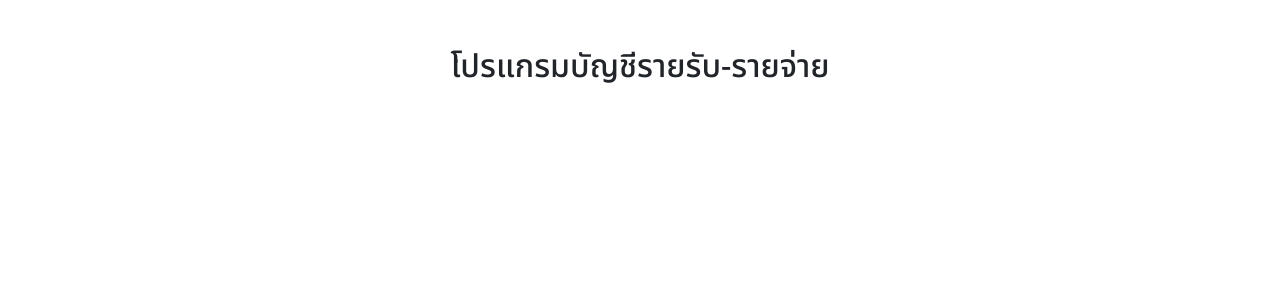
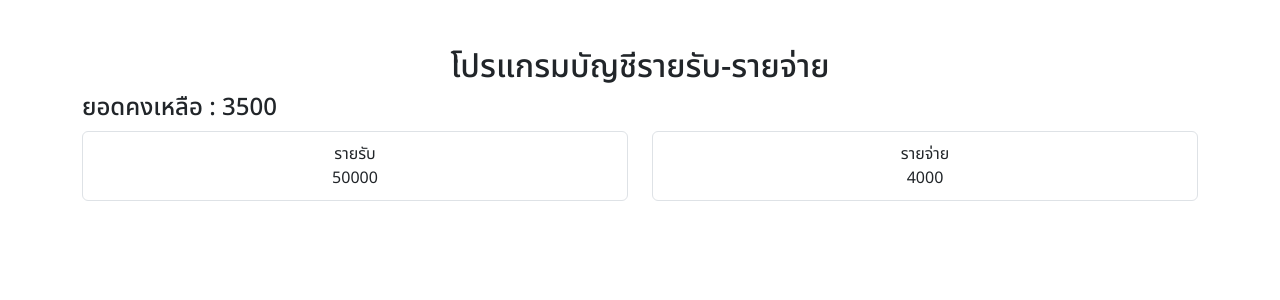
Before and after one commit to Suwit1100/Record-expenses, a React (Vite) app in the folder record-expenses/: page / in a window 1280 px wide. Shown: the top 300 px of the page. Built offline with nearby package versions, Linux system fonts and the light colour scheme.

Commit message:
ีui สรุป

```diff
--- a/record-expenses/src/App.jsx
+++ b/record-expenses/src/App.jsx
@@ -4,6 +4,7 @@ import viteLogo from '/vite.svg'
 import 'bootstrap/dist/css/bootstrap.min.css';
 import './App.css'
 import Title from './components/Title';
+import Summaryexpensess from './components/Summaryexpenses';
 
 
 function App() {
@@ -13,6 +14,7 @@ function App() {
     <>
       <div className="container mb-5">
         <Title></Title>
+        <Summaryexpensess></Summaryexpensess>
       </div>
     </>
   )
--- /dev/null
+++ b/record-expenses/src/components/Summaryexpenses.jsx
@@ -0,0 +1,42 @@
+import React from 'react'
+import "./css/Summaryexpemses.css"
+
+function Summaryexpenses() {
+    return (
+        <>
+            <div className="row">
+                <div className="col-12">
+                    <h4>ยอดคงเหลือ : 3500</h4>
+                </div>
+            </div>
+            <div className="row">
+                <div className="col-6">
+                    <div className="box-income form-control text-center d-flex align-items-center justify-content-center">
+                        <div className="row">
+                            <div className="col-12">
+                                รายรับ
+                            </div>
+                            <div className="col-12">
+                                50000
+                            </div>
+                        </div>
+                    </div>
+                </div>
+                <div className="col-6">
+                    <div className="box-expense form-control text-center d-flex align-items-center justify-content-center">
+                        <div className="row">
+                            <div className="col-12">
+                                รายจ่าย
+                            </div>
+                            <div className="col-12">
+                                4000
+                            </div>
+                        </div>
+                    </div>
+                </div>
+            </div>
+        </>
+    )
+}
+
+export default Summaryexpenses
--- a/record-expenses/src/components/Title.jsx
+++ b/record-expenses/src/components/Title.jsx
@@ -3,7 +3,7 @@ function Title() {
         <>
             <div className="row mt-5">
                 <div className="col-12 text-center">
-                    <h2>
+                    <h2 >
                         โปรแกรมบัญชีรายรับ-รายจ่าย
                     </h2>
                 </div>
--- /dev/null
+++ b/record-expenses/src/components/css/Summaryexpemses.css
@@ -0,0 +1,7 @@
+.box-income {
+    height: 70px;
+}
+
+.box-expense {
+    height: 70px;
+}
```
